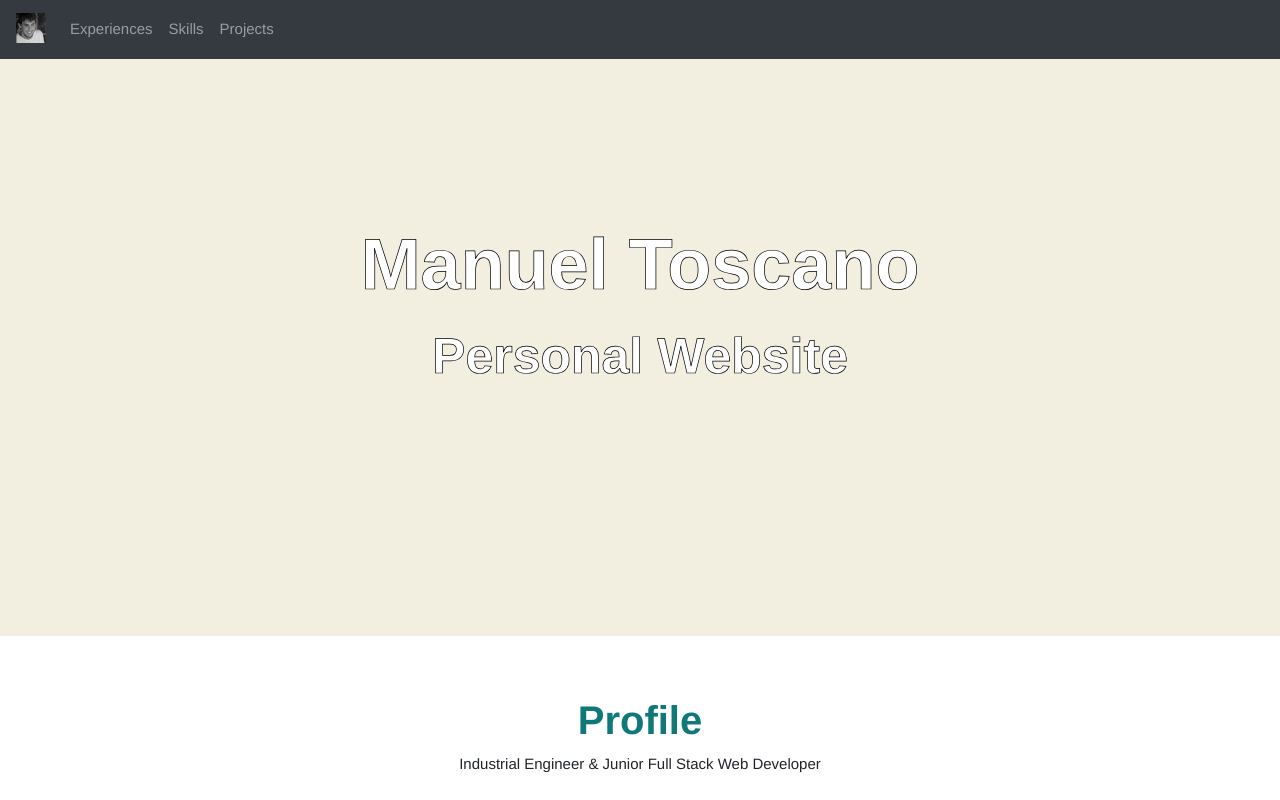
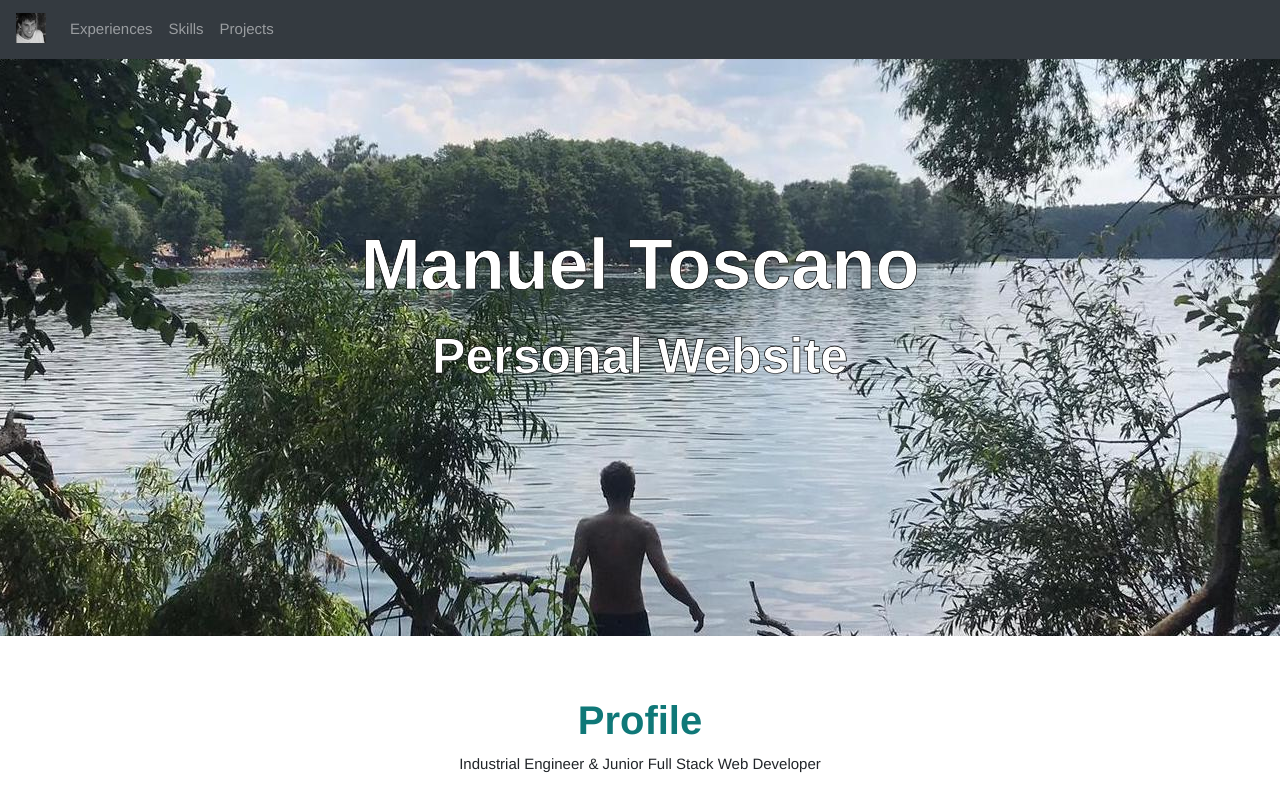
Before and after one commit to mtoscano91/personal-website, a React (Create React App) app: page / in a window 1280 px wide. Shown: the top 800 px of the page. Built offline with nearby package versions, Linux system fonts and the light colour scheme.

Commit message:
moved landing img to src folder

```diff
--- a/src/App.css
+++ b/src/App.css
@@ -199,8 +199,7 @@ a {
 }
 
 .landing {
-  /* background: no-repeat center fixed
-    url("https://mtoscano91.github.io/personal-website/Landing2.jpeg"); */
+  background: no-repeat center fixed url("/Landing2.jpeg");
   margin-bottom: 0px !important;
   padding: 0px;
   object-fit: cover;
--- a/src/components/landing/LandingComponent.js
+++ b/src/components/landing/LandingComponent.js
@@ -8,8 +8,6 @@ export default class LandingComponent extends Component {
         className="landing"
         style={{
           height: 618 + "px",
-          background: "no-repeat center fixed",
-          backgroundImage: process.env.PUBLIC_URL + "/Landing2.jpeg",
         }}
       >
         <div className="container">
```
Also changed, not shown: src/Landing2.jpeg (added).
